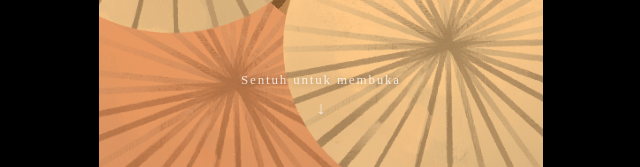
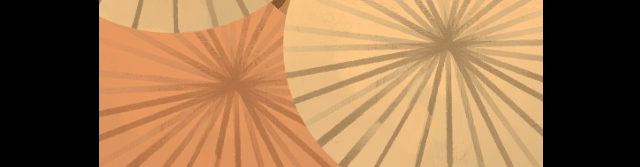
Before and after one commit to uosupport2024/web-invitation, a Next.js app: page / in a window 1280 px wide. Shown: the part 633-800 px from the top of the page, without its empty margins (319-959 px from the left). Built offline with nearby package versions, Linux system fonts and the light colour scheme.

Commit message:
feat: create WagasaSection component with multi-scene animated invitation transition

```diff
--- a/components/sections/WagasaSection.tsx
+++ b/components/sections/WagasaSection.tsx
@@ -104,7 +104,7 @@ const wagasas = [
   },
 ];
 
-type SceneState = "scene1" | "scene2" | "scene3";
+type SceneState = "scene1" | "scene2" | "scene3" | "scene4";
 
 interface WagasaSectionProps {
   onOpen?: () => void;
@@ -117,18 +117,23 @@ export function WagasaSection({ onOpen }: WagasaSectionProps) {
     if (scene !== "scene1") return;
     navigator.vibrate?.(30);
 
-    // Scene 2 (~3-5s): Payung-payung mengembang mekar ke pinggir layar secara berurutan
+    // Step 2 (Image 2): Payung mekar ke bingkai pinggir layar, bertahan ~3.5 detik
     setScene("scene2");
 
-    // Scene 3 (~1s): Pause dengan pasangan terungkap jelas di tengah & payung membingkai pinggir layar
+    // Step 3: Semua payung menghilang (opacity: 0), figur bertahan selama 1 detik
     setTimeout(() => {
       setScene("scene3");
     }, 3500);
 
-    // Trigger transisi akhir (~4.5s total)
+    // Step 4 (Scene 4): Kamera melakukan slow zoom out selama ~2 detik
+    setTimeout(() => {
+      setScene("scene4");
+    }, 4500);
+
+    // Transisi ke halaman selanjutnya (~6.5s total)
     setTimeout(() => {
       onOpen?.();
-    }, 4500);
+    }, 6500);
   };
 
   const isExiting = scene !== "scene1";
@@ -144,36 +149,176 @@ export function WagasaSection({ onOpen }: WagasaSectionProps) {
         cursor: scene === "scene1" ? "pointer" : "default",
       }}
     >
-      {/* Background — transisi dari warm tan → cream ivory saat terbuka */}
+      {/* Background — transisi ke warna #DBAF8C saat terbuka */}
       <motion.div
         style={{ position: "absolute", inset: 0, zIndex: 0 }}
         animate={{
-          background: isExiting
-            ? "linear-gradient(160deg, #f5ede0 0%, #ede0c8 40%, #f0e4cc 100%)"
-            : "linear-gradient(145deg, #c4a06a 0%, #b8956a 30%, #cba97a 60%, #c49a68 100%)",
+          background: isExiting ? "#DBAF8C" : "#c4a06a",
         }}
-        transition={{ duration: 3.0, ease: "easeInOut" }}
+        transition={{ duration: 2.0, ease: "easeInOut" }}
       />
 
-      {/* Main container wrapper */}
-      <div style={{ position: "relative", width: "100%", height: "100%", zIndex: 1 }}>
-        {/* Couple Figures (Theo & Jesslyn) — diletakkan di bawah payung (zIndex: 0) */}
+      {/* Triple Cloud Background Layers — 900x1600 full canvas layering */}
+      {/* Layer 1 (Awan Bawah): trippleawan-02.png */}
       <motion.div
-          initial={{ opacity: 0, scale: 0.94, y: 15 }}
+        initial={{ opacity: 0 }}
+        animate={{ opacity: scene === "scene4" ? 1 : 0 }}
+        transition={{ duration: 1.5, ease: "easeInOut" }}
+        style={{ position: "absolute", inset: 0, zIndex: 1, pointerEvents: "none" }}
+      >
+        <Image
+          src="/images/theojesslyn_trippleawan-02.png"
+          alt=""
+          fill
+          className="object-fill"
+          sizes="100vw"
+          priority
+        />
+      </motion.div>
+
+      {/* Layer 2 (Awan Tengah): trippleawan-01.png */}
+      <motion.div
+        initial={{ opacity: 0 }}
+        animate={{ opacity: scene === "scene4" ? 1 : 0 }}
+        transition={{ duration: 1.5, delay: 0.15, ease: "easeInOut" }}
+        style={{ position: "absolute", inset: 0, zIndex: 2, pointerEvents: "none" }}
+      >
+        <Image
+          src="/images/theojesslyn_trippleawan-01.png"
+          alt=""
+          fill
+          className="object-fill"
+          sizes="100vw"
+          priority
+        />
+      </motion.div>
+
+      {/* Layer 3 (Awan Atas Overlay): trippleawan-03.png */}
+      <motion.div
+        initial={{ opacity: 0 }}
+        animate={{ opacity: scene === "scene4" ? 1 : 0 }}
+        transition={{ duration: 1.5, delay: 0.3, ease: "easeInOut" }}
+        style={{ position: "absolute", inset: 0, zIndex: 3, pointerEvents: "none" }}
+      >
+        <Image
+          src="/images/theojesslyn_trippleawan-03.png"
+          alt=""
+          fill
+          className="object-fill"
+          sizes="100vw"
+          priority
+        />
+      </motion.div>
+
+      {/* Main container wrapper — Step 4 Camera Slow Zoom Out & Layout */}
+      <motion.div
+        style={{ position: "relative", width: "100%", height: "100%", zIndex: 4 }}
         animate={
-            isExiting
-              ? { opacity: 1, scale: 1, y: 0 }
-              : { opacity: 0, scale: 0.94, y: 15 }
+          scene === "scene4"
+            ? { scale: 0.88, opacity: 1 }
+            : { scale: 1, opacity: 1 }
         }
         transition={{
-            duration: 2.2,
+          duration: 2.0,
+          ease: [0.25, 0.1, 0.25, 1],
+        }}
+      >
+        {/* Scene 4 Header Text Image Assets (The Wedding Of & Theodore & Jesslyn) */}
+        <AnimatePresence>
+          {scene === "scene4" && (
+            <motion.div
+              initial={{ opacity: 0, y: -25 }}
+              animate={{ opacity: 1, y: 0 }}
+              exit={{ opacity: 0 }}
+              transition={{ duration: 1.6, delay: 0.4, ease: [0.25, 0.1, 0.25, 1] }}
+              style={{
+                position: "absolute",
+                top: "14%",
+                left: 0,
+                right: 0,
+                zIndex: 10,
+                display: "flex",
+                flexDirection: "column",
+                alignItems: "center",
+                gap: 12,
+                pointerEvents: "none",
+              }}
+            >
+              {/* THE WEDDING OF Image */}
+              <div style={{ position: "relative", width: "42%", aspectRatio: "289 / 35" }}>
+                <Image
+                  src="/images/theojesslyn_theweddingof.png"
+                  alt="The Wedding Of"
+                  fill
+                  className="object-contain"
+                  priority
+                />
+              </div>
+
+              {/* THEODORE & JESSLYN Name Image */}
+              <div style={{ position: "relative", width: "75%", aspectRatio: "660 / 67" }}>
+                <Image
+                  src="/images/theojesslyn_namebuatcover.png"
+                  alt="Theodore & Jesslyn"
+                  fill
+                  className="object-contain"
+                  priority
+                />
+              </div>
+            </motion.div>
+          )}
+        </AnimatePresence>
+
+        {/* Scene 4 Button Image Asset (theojesslyn_button.png) */}
+        <AnimatePresence>
+          {scene === "scene4" && (
+            <motion.div
+              initial={{ opacity: 0, y: 25 }}
+              animate={{ opacity: 1, y: 0 }}
+              exit={{ opacity: 0 }}
+              transition={{ duration: 1.6, delay: 0.6, ease: [0.25, 0.1, 0.25, 1] }}
+              style={{
+                position: "absolute",
+                bottom: "11%",
+                left: 0,
+                right: 0,
+                zIndex: 10,
+                display: "flex",
+                justifyContent: "center",
+              }}
+            >
+              <div style={{ position: "relative", width: "34%", aspectRatio: "228 / 91" }}>
+                <Image
+                  src="/images/theojesslyn_button.png"
+                  alt="Welcome Button"
+                  fill
+                  className="object-contain"
+                  priority
+                />
+              </div>
+            </motion.div>
+          )}
+        </AnimatePresence>
+
+        {/* Couple Figures (Theo & Jesslyn) — diletakkan di bawah payung (zIndex: 0 di Step 2) */}
+        <motion.div
+          initial={{ opacity: 0, scale: 0.65, y: 15 }}
+          animate={
+            scene === "scene4"
+              ? { opacity: 1, scale: 0.50, y: 35 }
+              : isExiting
+              ? { opacity: 1, scale: 0.70, y: 0 }
+              : { opacity: 0, scale: 0.65, y: 15 }
+          }
+          transition={{
+            duration: 2.0,
             delay: 0.2,
             ease: [0.25, 0.1, 0.25, 1],
           }}
           style={{
             position: "absolute",
             inset: 0,
-            zIndex: 0,
+            zIndex: scene === "scene4" ? 4 : 0,
             pointerEvents: "none",
           }}
         >
@@ -219,7 +364,11 @@ export function WagasaSection({ onOpen }: WagasaSectionProps) {
           </div>
         </motion.div>
 
-        {/* 8 Wagasa Umbrellas — mekar ke bingkai pinggir layar (tetap kelihatan memelihara estetika Image 2) */}
+        {/* 8 Wagasa Umbrellas:
+            - Step 1 (scene1): Positions closed (Image 1)
+            - Step 2 (scene2): Positions open (Image 2), framing screen for ~3.5s
+            - Step 3 & 4 (scene3/4): Payung semua menghilang (opacity: 0)
+        */}
         {wagasas.map((w, i) => {
           const c = w.closed;
           const o = w.open;
@@ -228,12 +377,19 @@ export function WagasaSection({ onOpen }: WagasaSectionProps) {
               key={i}
               style={{ position: "absolute", aspectRatio: "1", zIndex: w.z }}
               animate={
-                isExiting
+                scene === "scene2"
                   ? {
                     top: `${(o.top / 677) * 100}%`,
                     left: `${(o.left / 375) * 100}%`,
                     width: `${(o.size / 375) * 100}%`,
                     opacity: 1,
+                  }
+                  : scene === "scene3" || scene === "scene4"
+                    ? {
+                      top: `${(o.top / 677) * 100}%`,
+                      left: `${(o.left / 375) * 100}%`,
+                      width: `${(o.size / 375) * 100}%`,
+                      opacity: 0,
                     }
                     : {
                       top: `${(c.top / 677) * 100}%`,
@@ -249,16 +405,22 @@ export function WagasaSection({ onOpen }: WagasaSectionProps) {
                 opacity: 1,
               }}
               transition={
-                isExiting
+                scene === "scene2"
                   ? {
-                    duration: 3.0,
+                    duration: 2.8,
                     delay: w.exitDelay,
                     ease: [0.33, 1, 0.68, 1],
+                  }
+                  : scene === "scene3" || scene === "scene4"
+                    ? {
+                      duration: 1.0,
+                      delay: w.exitDelay * 0.5,
+                      ease: "easeOut",
                     }
                     : { duration: 0.5 }
               }
             >
-              {/* Swaying & Wind-Drifting Umbrella Graphic (Tetap bergoyang lembut) */}
+              {/* Swaying & Wind-Drifting Umbrella Graphic */}
               <motion.div
                 style={{ position: "relative", width: "100%", height: "100%" }}
                 animate={{
@@ -277,42 +439,7 @@ export function WagasaSection({ onOpen }: WagasaSectionProps) {
             </motion.div>
           );
         })}
-      </div>
-
-      {/* Hint tap — hanya di Scene 1 */}
-      <AnimatePresence>
-        {scene === "scene1" && (
-          <motion.div
-            initial={{ opacity: 0 }}
-            animate={{ opacity: 1, y: [0, 6, 0] }}
-            exit={{ opacity: 0, scale: 0.8 }}
-            transition={{ duration: 2, repeat: Infinity, ease: "easeInOut", delay: 0.5 }}
-            style={{
-              position: "absolute",
-              bottom: "6%",
-              left: 0,
-              right: 0,
-              zIndex: 10,
-              display: "flex",
-              flexDirection: "column",
-              alignItems: "center",
-              gap: 6,
-              pointerEvents: "none",
-            }}
-          >
-            <span style={{
-              fontSize: 13,
-              color: "rgba(255,255,255,0.9)",
-              fontFamily: "serif",
-              letterSpacing: "0.14em",
-              textShadow: "0 1px 6px rgba(0,0,0,0.35)",
-            }}>
-              Sentuh untuk membuka
-            </span>
-            <span style={{ fontSize: 18, color: "rgba(255,255,255,0.8)" }}>↓</span>
       </motion.div>
-        )}
-      </AnimatePresence>
     </section>
   );
 }
```
Lines whose indentation alone changed are shown as unchanged.
